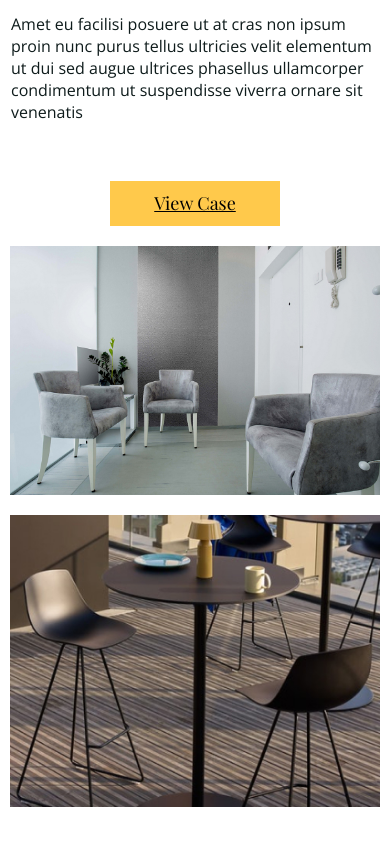
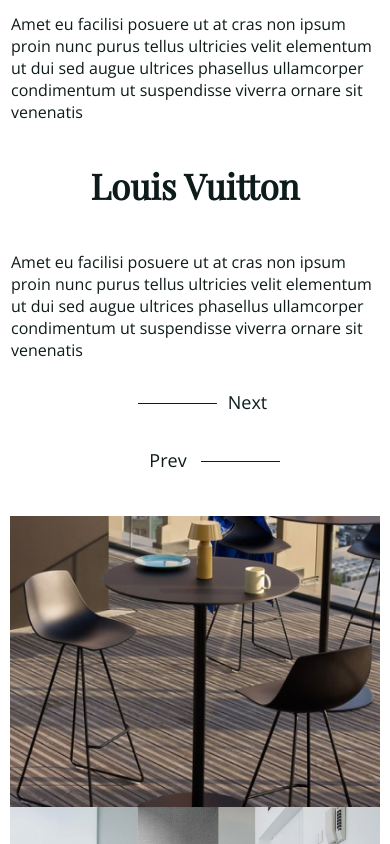
Before and after one commit to jfilya/Architecture-Studio, a React (Create React App) app in the folder archhittaa/: page / in a window 390 px wide. Shown: the part 1500-2344 px from the top of the page. Built offline with nearby package versions, Linux system fonts and the light colour scheme.

Commit message:
fix: add toggle buttons

```diff
--- a/archhittaa/src/components/Header/Header.module.scss
+++ b/archhittaa/src/components/Header/Header.module.scss
@@ -12,7 +12,7 @@
 }
 .title {
   @include logo();
-  left:-53px;
+  left: -53px;
 }
 
 .promo {
@@ -72,41 +72,7 @@
       }
     }
     &_btn {
-      p {
-        color: $highlight;
-        font-size: 18px;
-        display: flex;
-        align-items: center;
-        transition: 0.5s;
-        cursor: pointer;
-        &:hover {
-          color: $lightcolor;
-          span {
-            background: $lightcolor;
-          }
-        }
-        &:first-child {
-          padding-bottom: 33px;
-          position: relative;
-          left: -53px;
-        }
-        &:last-child {
-          padding-left: 12px;
-        }
-        span {
-          margin-top: 4px;
-          width: 79px;
-          height: 1px;
-          background: $highlight;
-          transition: 0.5s;
-          &:first-child {
-            margin-right: 11px;
-          }
-          &:last-child {
-            margin-left: 14px;
-          }
-        }
-      }
+      @include switch();
     }
   }
   &__image {
--- a/archhittaa/src/components/Selected/Selected.jsx
+++ b/archhittaa/src/components/Selected/Selected.jsx
@@ -23,7 +23,7 @@
               src="images/selected2.jpg"
               alt="selected2"
             />
-            <a href="#" className={style.selected__case_btn + ' btn'}>
+            <a href="#" className={style.selected__case_btn + " btn"}>
               View Case
             </a>
           </div>
@@ -35,6 +35,14 @@
               phasellus ullamcorper condimentum ut suspendisse viverra ornare
               sit venenatis
             </p>
+            <div className={style.selected__btn}>
+              <p>
+                <span></span> Next
+              </p>
+              <p>
+                Prev<span></span>
+              </p>
+            </div>
           </div>
         </div>
       </div>
--- a/archhittaa/src/components/Selected/Selected.module.scss
+++ b/archhittaa/src/components/Selected/Selected.module.scss
@@ -59,6 +59,33 @@
       line-height: 22px;
     }
   }
+  &__btn {
+    @include switch();
+    position: relative;
+    bottom: -56px;
+    p {
+      color: $lightdarkcolor;
+      display: flex;
+      justify-content: end;
+      margin-bottom: 0px;
+      &:first-child {
+        left: -87px;
+        padding-bottom: 36px;
+      }
+      &:last-child {
+        padding-right: 25px;
+      }
+      span {
+        background: $lightdarkcolor;
+      }
+      &:hover {
+        color: $highlight;
+        span {
+          background: $highlight;
+        }
+      }
+    }
+  }
 }
 @media screen and (max-width: 1550px) {
   .selected {
@@ -71,26 +98,46 @@
   .selected {
     padding-bottom: 60px;
     &__block {
-      flex-direction: column;
+      flex-direction: column-reverse;
       align-items: center;
     }
     &__case {
       width: 910px;
     }
-    &__text{
+    &__text {
       max-width: 100%;
+    }
+    &__btn {
+      bottom: 0px;
+      margin-bottom: 25px;
+      p {
+        justify-content: start;
+        &:first-child {
+          left: 0px;
+        }
+        &:last-child {
+          padding-left: 75px;
+        }
+      }
     }
   }
 }
 @media screen and (max-width: 930px) {
   .selected {
+    &__btn {
+      padding-top:30px;
+      p {
+        justify-content: center;
+      }
+    }
     p {
       margin-bottom: 0px;
     }
     &__case {
       width: 100%;
-      flex-direction: column-reverse;
+      flex-direction: column;
       align-items: center;
+      padding-top: 0px;
       &_img2 {
         position: relative;
         left: 0px;
@@ -105,7 +152,7 @@
         margin-right: 0px;
       }
       &_btn {
-        margin-bottom: 20px;
+        margin-top: 20px;
       }
     }
     &__text {
--- a/archhittaa/src/template/mixin.scss
+++ b/archhittaa/src/template/mixin.scss
@@ -1,5 +1,5 @@
- @import './colors.scss';
- @mixin flex-container() {
+@import "./colors.scss";
+@mixin flex-container() {
   display: flex;
   justify-content: space-between;
   align-items: center;
@@ -17,13 +17,13 @@
   text-align: center;
   text-decoration-line: underline;
   color: #000000;
-  transition:0.5s;
-  &:hover{
+  transition: 0.5s;
+  &:hover {
     background: transparent;
     box-shadow: 0 0 10px 0 $highlight inset, 0 0 10px 4px $highlight;
   }
 }
-@mixin paragraph(){
+@mixin paragraph() {
   color: $textcolor;
   max-width: 600px;
   margin-bottom: 30px;
@@ -32,7 +32,7 @@
     text-decoration: underline;
   }
 }
-@mixin logo(){
+@mixin logo() {
   font-weight: 700;
   font-size: 32px;
   line-height: 44px;
@@ -50,3 +50,40 @@
     left: -264%;
   }
 }
+@mixin switch() {
+  p {
+    color: $highlight;
+    font-size: 18px;
+    display: flex;
+    align-items: center;
+    transition: 0.5s;
+    cursor: pointer;
+    &:hover {
+      color: $lightcolor;
+      span {
+        background: $lightcolor;
+      }
+    }
+    &:first-child {
+      padding-bottom: 33px;
+      position: relative;
+      left: -53px;
+    }
+    &:last-child {
+      padding-left: 12px;
+    }
+    span {
+      margin-top: 4px;
+      width: 79px;
+      height: 1px;
+      background: $highlight;
+      transition: 0.5s;
+      &:first-child {
+        margin-right: 11px;
+      }
+      &:last-child {
+        margin-left: 14px;
+      }
+    }
+  }
+}
```
